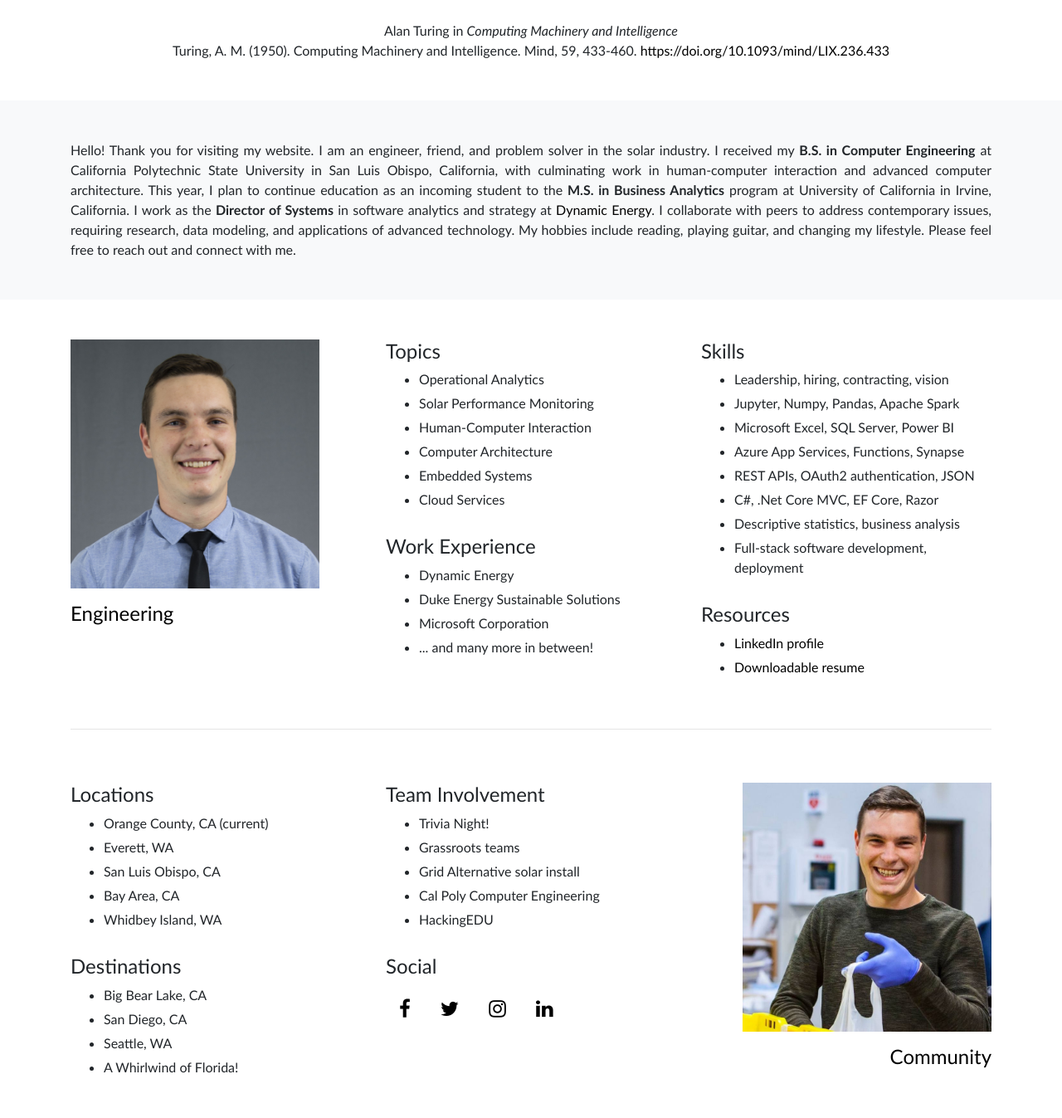
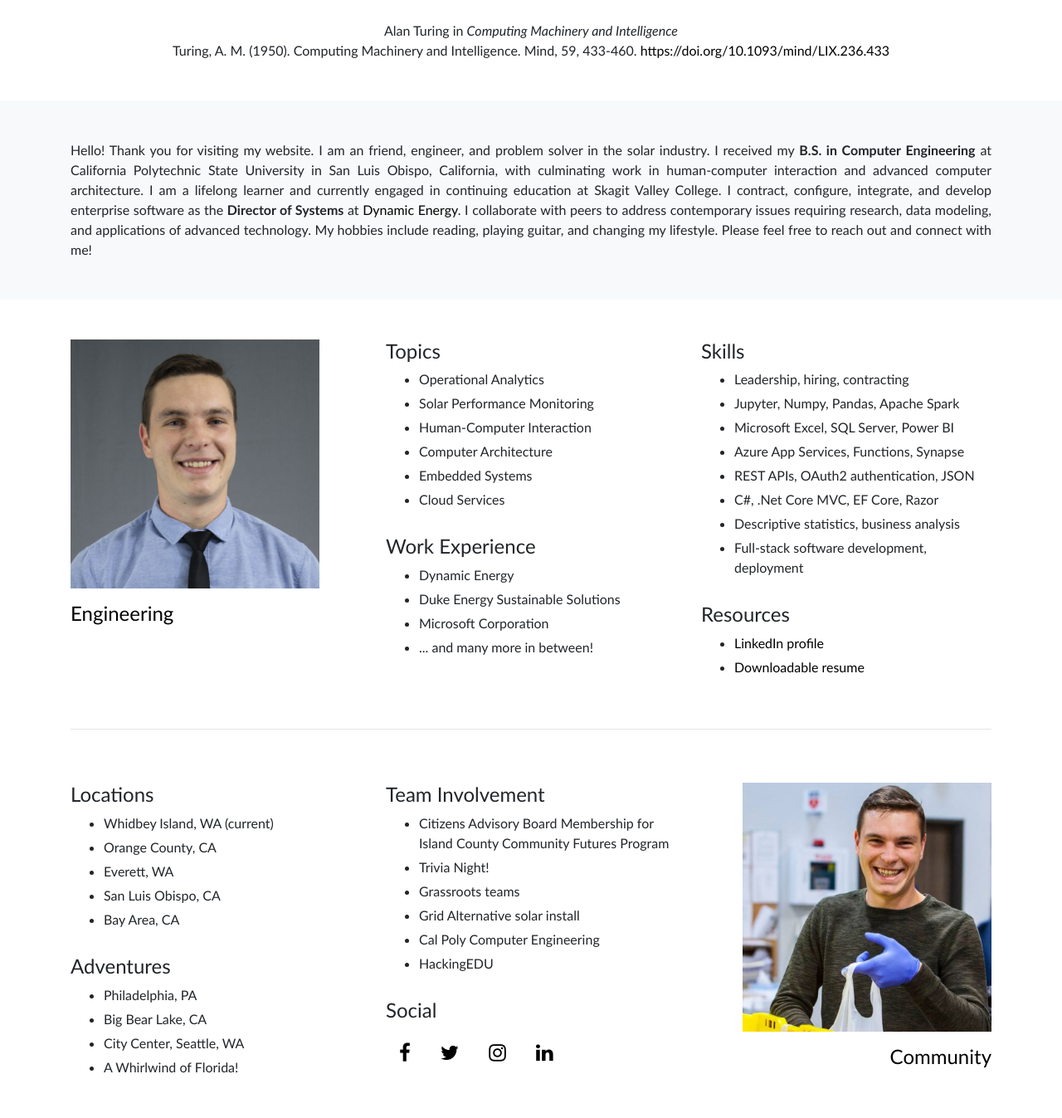
Before and after one commit to brandon-kf/static-website, a plain HTML site: page website/kelley-family/brandon/index.html in a window 1280 px wide. Shown: the part 568-1915 px from the top of the page at 83% size. Drawn offline with nearby package versions, Linux system fonts and the light colour scheme.

Commit message:
Minor updates.

```diff
--- a/website/kelley-family/brandon/index.html
+++ b/website/kelley-family/brandon/index.html
@@ -69,16 +69,15 @@
 
         <div class="bg-light" style="width: 100%";>
             <div class="container text-justify pt-5 pb-5">
-                Hello! Thank you for visiting my website. I am an engineer, friend, and problem solver in the solar industry.
+                Hello! Thank you for visiting my website. I am an friend, engineer, and problem solver in the solar industry.
                 I received my <b>B.S. in Computer Engineering</b> at California Polytechnic State University in
                 San Luis Obispo, California, with culminating work in human-computer
-                interaction and advanced computer architecture. This year, I plan to continue education as an incoming student to the <b>
-                M.S. in Business Analytics</b> program at University of California in Irvine, California.
-                I work as the <b>Director of Systems</b> in software analytics and strategy
+                interaction and advanced computer architecture. I am a lifelong learner and currently engaged in continuing education at Skagit Valley College.
+                I contract, configure, integrate, and develop enterprise software as the <b>Director of Systems</b>
                 at <a href="https://dynamicenergy.com/" target="_blank">Dynamic Energy</a>.
-                I collaborate with peers to address contemporary issues, requiring research, data modeling, and applications of advanced
+                I collaborate with peers to address contemporary issues requiring research, data modeling, and applications of advanced
                 technology. My hobbies include reading, playing guitar, and changing my lifestyle.
-                Please feel free to reach out and connect with me.
+                Please feel free to reach out and connect with me!
             </div>
         </div>
 
@@ -111,7 +110,7 @@
                 <div class="col-12 col-md-6 col-lg-4 pt-md-5 pb-3">
                     <h4>Skills</h4>
                     <ul>
-                        <li>Leadership, hiring, contracting, vision</li>
+                        <li>Leadership, hiring, contracting</li>
                         <li>Jupyter, Numpy, Pandas, Apache Spark</li>
                         <li>Microsoft Excel, SQL Server, Power BI</li>
                         <li>Azure App Services, Functions, Synapse</li>
@@ -138,23 +137,24 @@
                 <div class="col-12 col-md-6 col-lg-4 pt-md-5 pb-md-3">
                     <h4>Locations</h4>
                     <ul>
-                        <li>Orange County, CA (current)</li>
+                        <li>Whidbey Island, WA (current)</li>
+                        <li>Orange County, CA</li>
                         <li>Everett, WA</li>
                         <li>San Luis Obispo, CA</li>
                         <li>Bay Area, CA</li>
-                        <li>Whidbey Island, WA</li>
                     </ul>
-                    <h4>Destinations</h4>
+                    <h4>Adventures</h4>
                     <ul>
+                        <li>Philadelphia, PA</li>
                         <li>Big Bear Lake, CA</li>
-                        <li>San Diego, CA</li>
-                        <li>Seattle, WA</li>
+                        <li>City Center, Seattle, WA</li>
                         <li>A Whirlwind of Florida!</li>
                     </ul>
                 </div>
                 <div class="col-12 col-md-6 col-lg-4 pt-md-5 pb-3">
                 <h4>Team Involvement</h4>
                     <ul>
+                        <li>Citizens Advisory Board Membership for Island County Community Futures Program</li>
                         <li>Trivia Night!</li>
                         <li>Grassroots teams</li>
                         <li>Grid Alternative solar install</li>
@@ -202,9 +202,10 @@
                     </ul>
                     <h4>Lifestyle</h4>
                     <ul>
-                        <li>Music: Anderson .Paak and Ed Sheeran</li>
-                        <li>Recently, I became a gamer</li>
-                        <li>I prefer watching television in seasons</li>
+                        <li>Anderson .Paak, Mac Miller on repeat</li>
+                        <li>Simulation and automation gaming</li>
+                        <li>I collect coffee cups and card decks</li>
+                        <li>Committed to cerebral television</li>
                         <li>Conservation and minimalism</li>
                         <li>I like to cook and used to be a vegan</li>
                     </ul>
```
